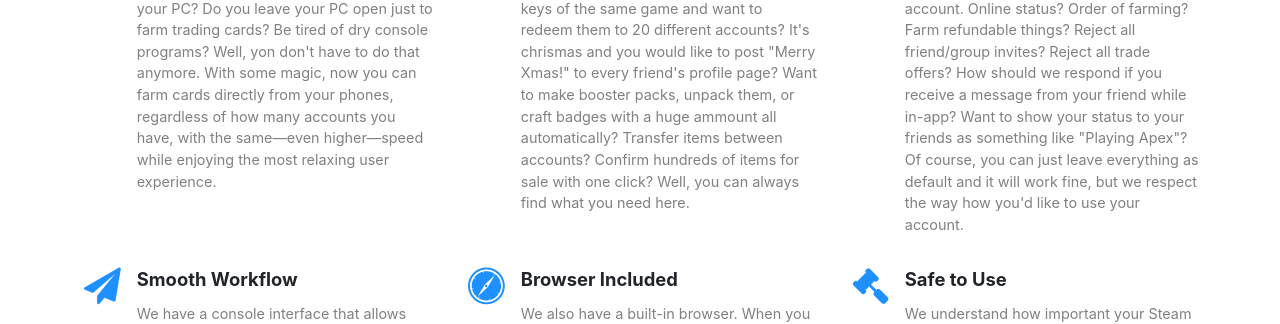
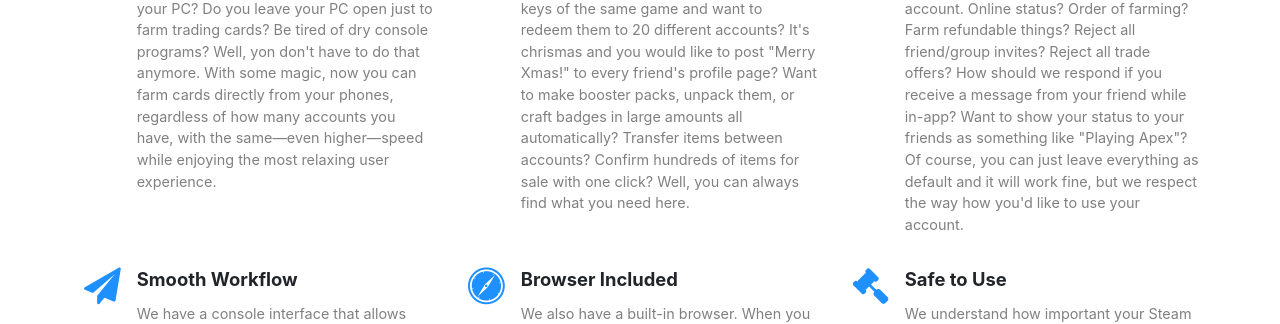
Before and after one commit to raymond-u/Steamulate-Website, a Jekyll site: the page built from index.html, in a window 1280 px wide and 900 px high, scrolled down 996 px. Shown: the part 282-606 px from the top of the window. Built offline with Jekyll 4.4.1, drawn with Linux system fonts in a browser that asks for light colours; nearby versions of some CDN libraries; the list of posts is cut into pages by our own code; comment, search, counter and statistics services are not loaded; some of the changed text lies outside the part shown.

Commit message:
Update index.html

```diff
--- a/index.html
+++ b/index.html
@@ -49,7 +49,7 @@ description: Steamulate - A handy toolbox for your Steam accounts.
                         <div class="col-sm-6 col-lg-4 item"><i class="fa fa-briefcase icon"></i>
                             <h3 class="name">Complete Toolkit</h3>
                             <p class="description">Steamulate is not just about idling. Have 20 keys of the same game and want to redeem them to 20 different accounts? It's chrismas and you would like to post "Merry Xmas!" to every friend's profile page? Want to make booster
-                                packs, unpack them, or craft badges with a huge ammount all automatically? Transfer items between accounts? Confirm hundreds of items for sale with one click? Well, you can always find what you need here.</p>
+                                packs, unpack them, or craft badges in large amounts all automatically? Transfer items between accounts? Confirm hundreds of items for sale with one click? Well, you can always find what you need here.</p>
                         </div>
                         <div class="col-sm-6 col-lg-4 item"><i class="fa fa-wrench icon"></i>
                             <h3 class="name">Highly Customizable</h3>
```
